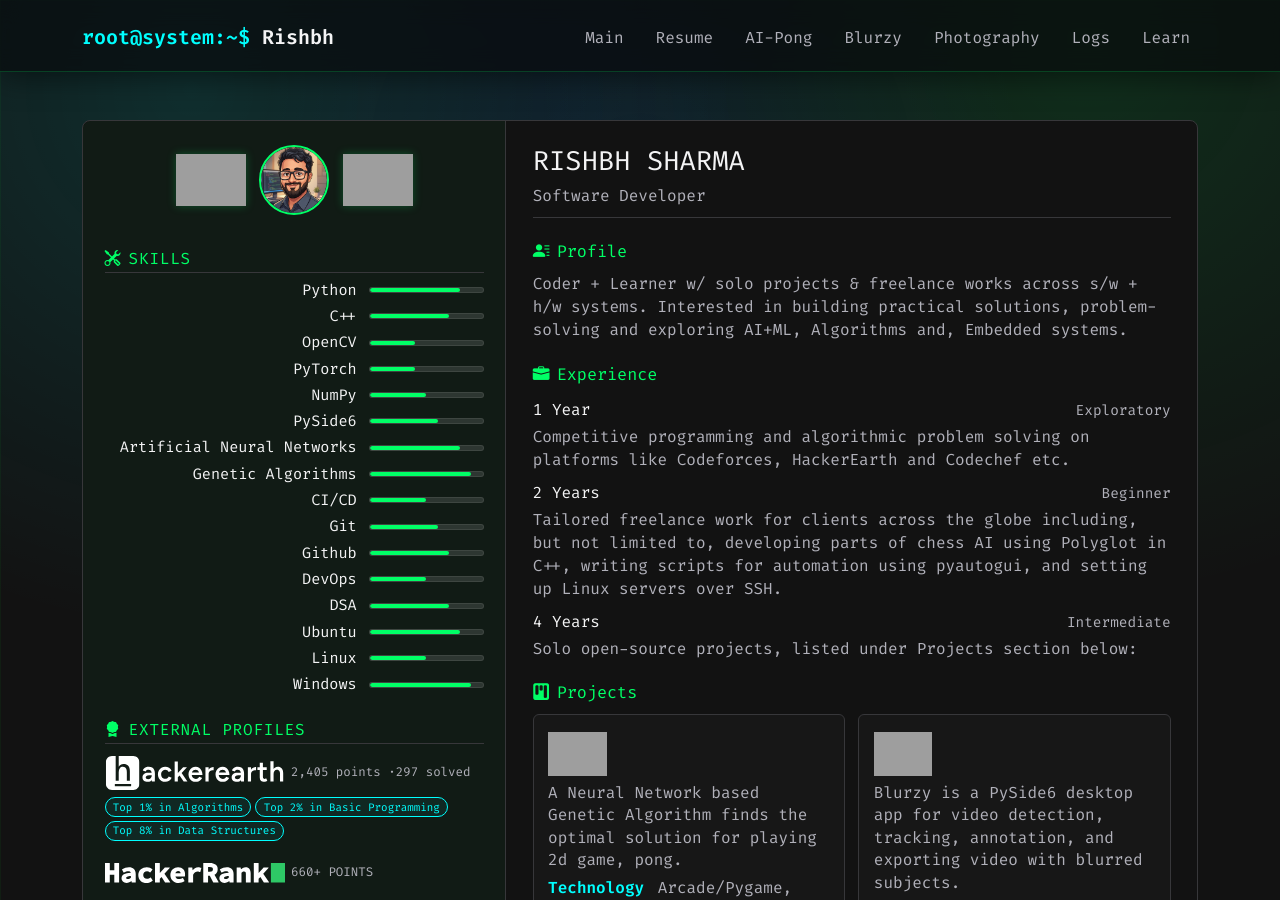
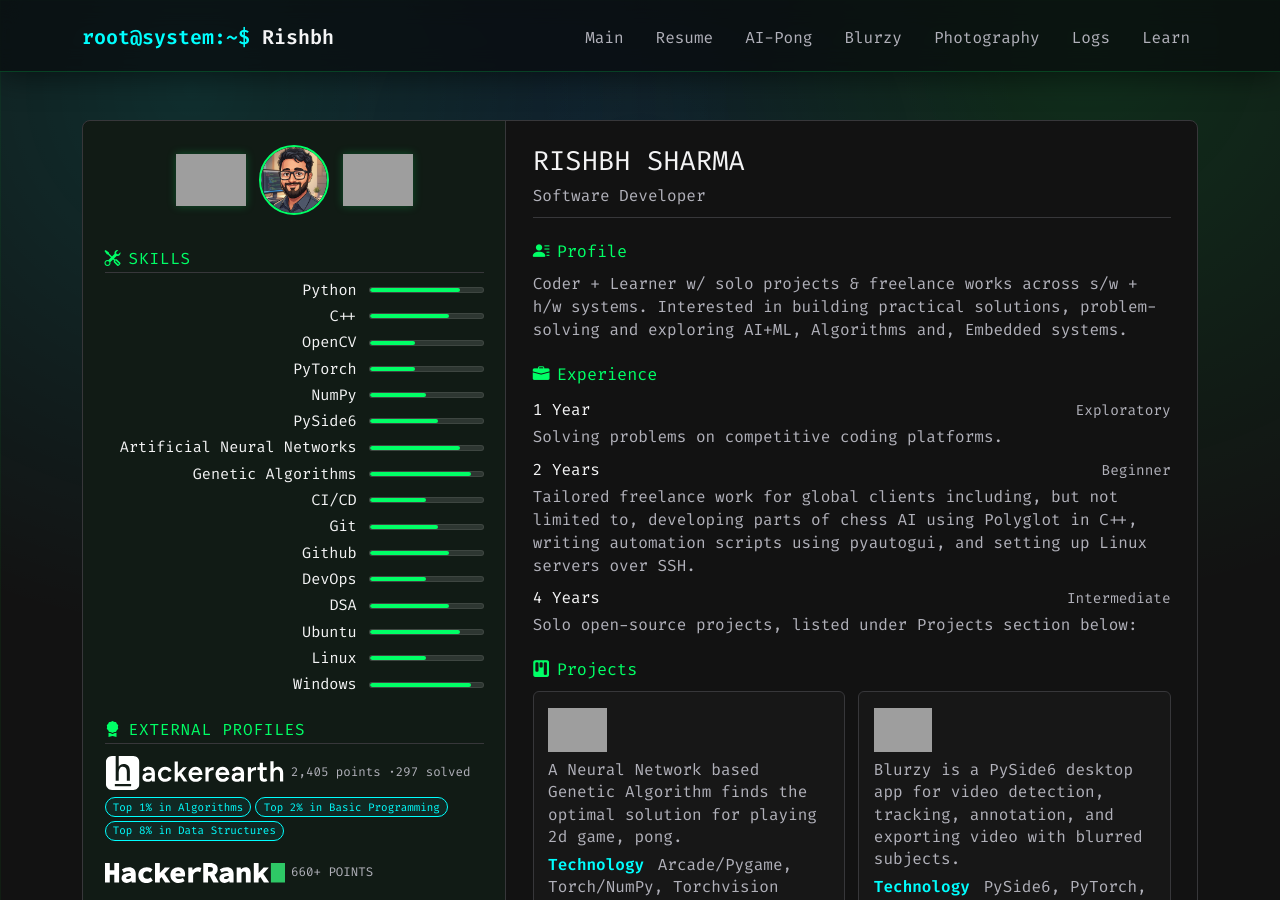
Before and after one commit to CodeRSTech/coderstech.github.io, a Jekyll site: the page built from resume.md, in a window 1280 px wide and 900 px high, cut to the strip 0-900 px from the top of the window. Built offline with Jekyll 4.4.1, drawn with Linux system fonts in a browser that asks for light colours; grey boxes are pictures that could not be loaded.

Commit message:
Shortened experience text.

```diff
--- a/_includes/resume/experience.html
+++ b/_includes/resume/experience.html
@@ -3,12 +3,12 @@
       <div class="resume-entry">
           <h3>1 Year<span>Exploratory</span></h3>
           <p>
-              Competitive programming and algorithmic problem solving on platforms like Codeforces, HackerEarth and Codechef etc.
+              Solving problems on competitive coding platforms.
           </p>
 
           <h3>2 Years <span>Beginner</span></h3>
           <p>
-              Tailored freelance work for clients across the globe including, but not limited to, developing parts of chess AI using Polyglot in C++, writing scripts for automation using pyautogui, and setting up Linux servers over SSH.
+              Tailored freelance work for global clients including, but not limited to, developing parts of chess AI using Polyglot in C++, writing automation scripts using pyautogui, and setting up Linux servers over SSH.
           </p>
 
           <h3>4 Years <span>Intermediate</span></h3>
```
